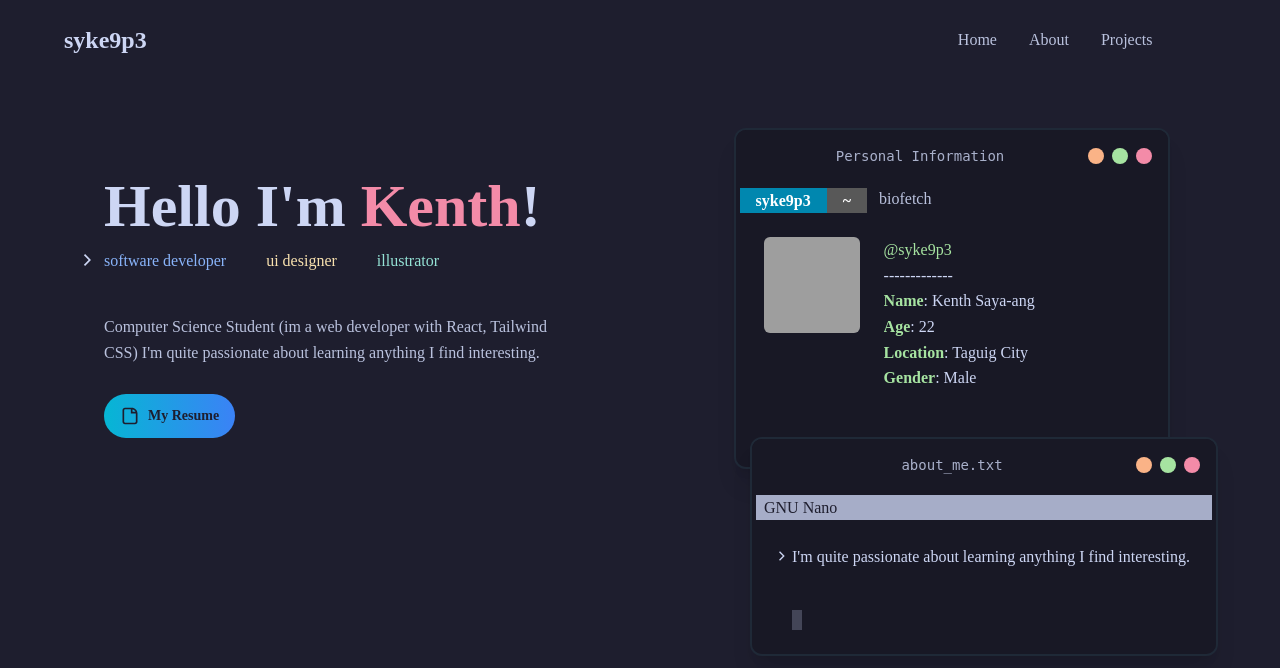
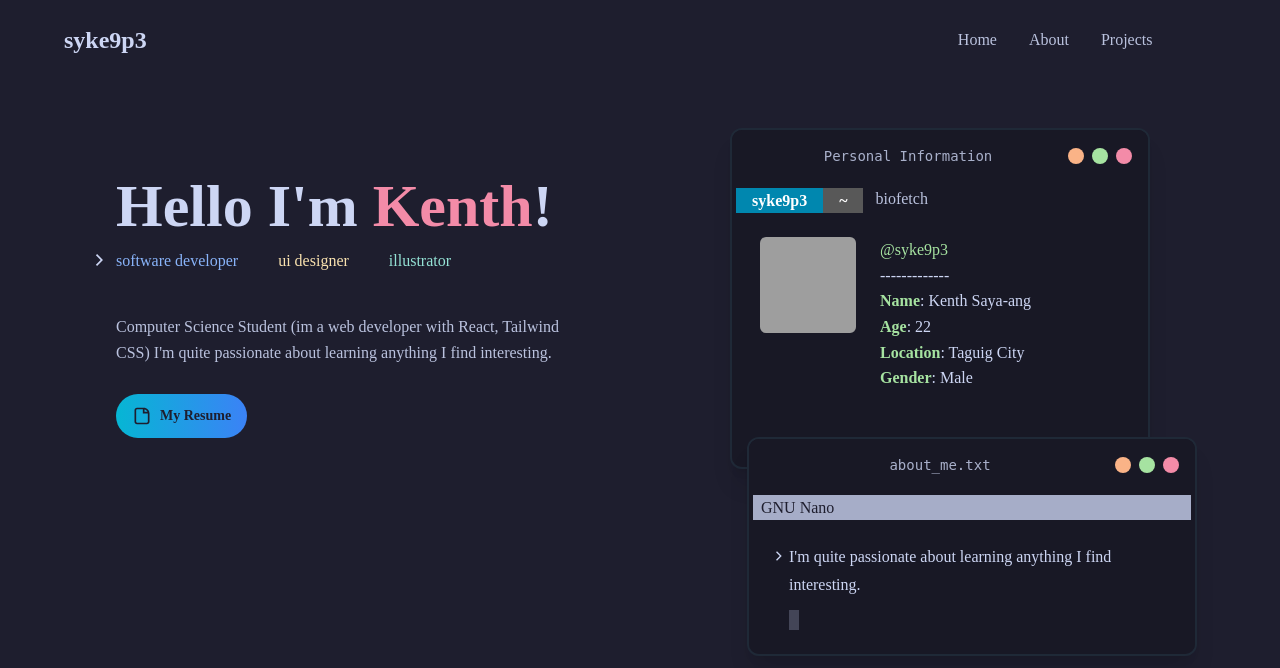
Before and after one commit to syke9p3/syke-portfolio-v2, a React (Vite) app: page / in a window 1280 px wide. Shown: the top 668 px of the page. Built offline with nearby package versions, Linux system fonts and the light colour scheme; grey boxes are pictures that could not be loaded; the HTML template or start-up script is replaced by a standard one.

Commit message:
add padding to sections

```diff
--- a/src/pages/Home.tsx
+++ b/src/pages/Home.tsx
@@ -24,7 +24,7 @@ const Home = () => {
 const Hero = () => {
   return (
     <>
-      <section id="hero" className="grid py-12 mx-4 lg:grid-cols-2">
+      <section id="hero" className="grid py-12 mx-4 lg:grid-cols-2 px-6">
         <BannerText />
         {/* <div className="flex flex-col gap-6 items-start md:space-y-12 md:flex-row"> */}
         <div className="flex relative flex-col justify-center items-center w-full min-h-72">
@@ -226,7 +226,7 @@ const PersonalInfoWindow = () => {
                   </div> */}
                 </div>
               </div>
-          </div>
+            </div>
 
 
           </div>
```
